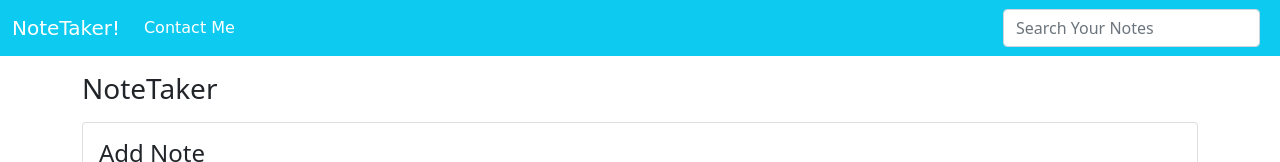
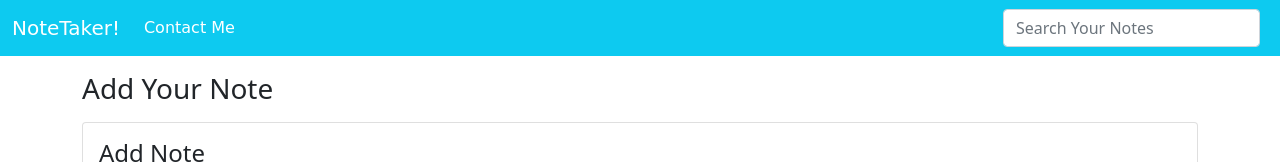
Before and after one commit to kritebh/notetaker, a plain HTML site: page index.html in a window 1280 px wide. Shown: the top 162 px of the page. Drawn offline with nearby package versions, Linux system fonts and the light colour scheme; a web font is replaced by a local one.

Commit message:
Update index.html

```diff
--- a/index.html
+++ b/index.html
@@ -45,7 +45,7 @@
     <!-- Navbar End -->
     <!-- notes conatiner start -->
     <div class="container my-3">
-        <h3>NoteTaker </h3>
+        <h3>Add Your Note </h3>
         <div class="card my-3" id="noteCard">
 
             <div class="card-body">
```
